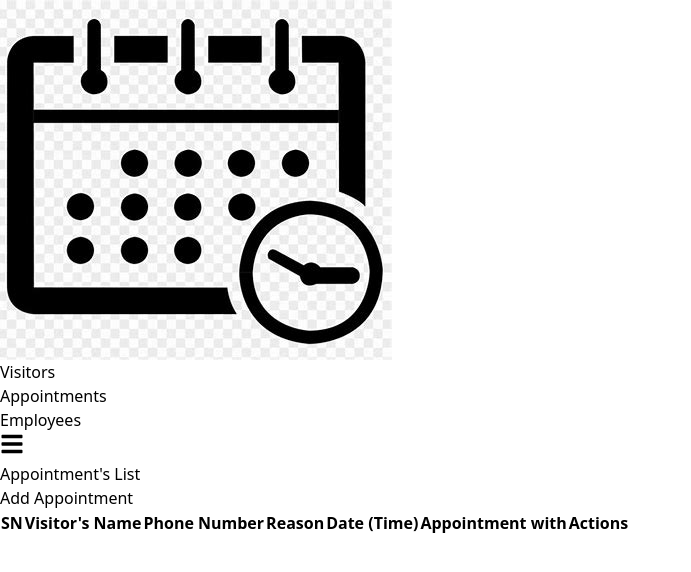
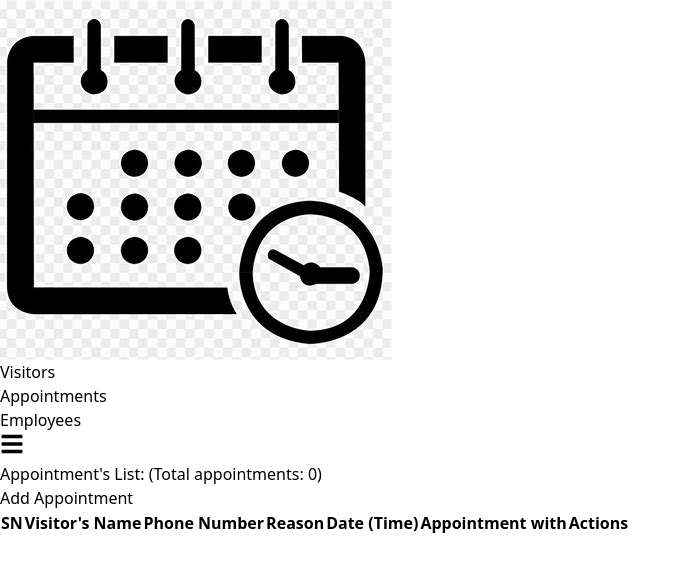
Before and after one commit to KamalBanjade/Appointment_Management_System, a React (Vite) app: page /appointments in a window 1280 px wide. Shown: the top 572 px of the page, without its empty margins (0-691 px from the left). Built offline with nearby package versions, Linux system fonts and the light colour scheme.

Commit message:
`Added total count to appointments and employees lists`

```diff
--- a/src/Redux/AppointmentSlice.jsx
+++ b/src/Redux/AppointmentSlice.jsx
@@ -2,6 +2,7 @@ import { createSlice } from "@reduxjs/toolkit";
 
 const initialState = {
   list: [],
+  totalSN: 0,
 };
 
 const appointmentSlice = createSlice({
@@ -10,6 +11,7 @@ const appointmentSlice = createSlice({
   reducers: {
     addAppointment: (state, action) => {
       state.list.push(action.payload);
+      state.totalSN = state.list.length; // Update total count
     },
     editAppointment: (state, action) => {
       const index = state.list.findIndex((a) => a.id === action.payload.id);
@@ -19,6 +21,7 @@ const appointmentSlice = createSlice({
     },
     deleteAppointment: (state, action) => {
       state.list = state.list.filter((a) => a.id !== action.payload);
+      state.totalSN = state.list.length; // Update total count
     },
   },
 });
--- a/src/Redux/EmployeeSlice.jsx
+++ b/src/Redux/EmployeeSlice.jsx
@@ -5,10 +5,12 @@ const EmployeeSlice = createSlice({
   initialState: {
     list: [], // Employee list
     isEmployeePanelOpen: false, // Controls the visibility of the employee panel
+    totalSN: 0,
   },
   reducers: {
     addEmployee: (state, action) => {
       state.list.push(action.payload);
+      state.totalSN = state.list.length; // Update total count
     },
     editEmployee: (state, action) => {
       const index = state.list.findIndex((emp) => emp.id === action.payload.id);
@@ -21,6 +23,7 @@ const EmployeeSlice = createSlice({
     },
     deleteEmployee: (state, action) => {
       state.list = state.list.filter((emp) => emp.id !== action.payload);
+      state.totalSN = state.list.length; // Update total count
     },
     updateEmployeeImage: (state, action) => {
       const { id, image } = action.payload;
--- a/src/pages/AppointmentsPage.jsx
+++ b/src/pages/AppointmentsPage.jsx
@@ -10,6 +10,7 @@ import { format } from "date-fns"; // Import date-fns for date formatting
 
 const AppointmentsPage = () => {
   const appointments = useSelector((state) => state.appointments.list);
+  const totalSN = useSelector((state) => state.appointments.totalSN);
   const employees = useSelector((state) => state.employees.list);
   const dispatch = useDispatch();
   const [isModalOpen, setModalOpen] = useState(false);
@@ -49,7 +50,7 @@ const AppointmentsPage = () => {
         className={`mt-4 transition-all duration-300 ease-in-out bg-white rounded-lg ${isMenuOpen ? "w-auto md:w-3/4 lg:w-3/4" : "w-auto"}`}
       >
         <div className="flex items-center justify-between mb-4">
-          <h1 className="text-2xl font-bold">Appointment's List</h1>
+          <h1 className="text-2xl font-bold">Appointment's List: (Total appointments: {totalSN})</h1>
           <button
             onClick={() => openModal()}
             className="bg-green-500 text-white px-4 py-2 rounded shadow hover:bg-green-600"
--- a/src/pages/EmployeesPage.jsx
+++ b/src/pages/EmployeesPage.jsx
@@ -10,6 +10,7 @@ import { IconButton } from "@mui/material";
 
 const EmployeePage = () => {
   const employees = useSelector((state) => state.employees.list);
+  const totalSN = useSelector((state) => state.employees.totalSN);
   const isMenuOpen = useSelector((state) => state.employees.isEmployeePanelOpen); // Hamburger menu state from Redux
   const dispatch = useDispatch();
 
@@ -53,7 +54,7 @@ const EmployeePage = () => {
           }`}
       >
         <div className="flex items-center justify-between mb-4">
-          <h1 className="text-2xl font-bold">Employee's List</h1>
+          <h1 className="text-2xl font-bold">Employee's List: (Total Employee: {totalSN})</h1>
           <button
             onClick={openModalForNewEmployee}
             className="bg-green-500 text-white px-4 py-2 rounded shadow hover:bg-green-600"
--- a/src/pages/HomePage.jsx
+++ b/src/pages/HomePage.jsx
@@ -8,11 +8,15 @@ import "react-clock/dist/Clock.css"; // Import the default clock styles
 const HomePage = () => {
     const visitors = useSelector((state) => state.visitors.list);
     const visitorsToday = visitors.length; // Total number of visitors
+    const appointments = useSelector((state) => state.appointments.list);
+    const upcomingAppointments = appointments.length;
+    const employees = useSelector((state) => state.employees.list);
+    const activeEmployees = employees.length;
 
     const [stats, setStats] = useState({
         visitorsToday: visitorsToday,
-    upcomingAppointments: 5,
-    activeEmployees: 8,
+        upcomingAppointments: upcomingAppointments,
+        activeEmployees: activeEmployees,
     });
 
     const [recentActivities, setRecentActivities] = useState([
@@ -43,11 +47,11 @@ const HomePage = () => {
                 </div>
                 <div className="bg-white shadow rounded-lg p-4">
                     <h3 className="text-xl font-bold text-gray-700">Upcoming Appointments</h3>
-          <p className="text-3xl font-semibold text-green-500 mt-2">{stats.upcomingAppointments}</p>
+                    <p className="text-3xl font-semibold text-green-500 mt-2">{upcomingAppointments}</p>
                 </div>
                 <div className="bg-white shadow rounded-lg p-4">
                     <h3 className="text-xl font-bold text-gray-700">Active Employees</h3>
-          <p className="text-3xl font-semibold text-purple-500 mt-2">{stats.activeEmployees}</p>
+                    <p className="text-3xl font-semibold text-purple-500 mt-2">{activeEmployees}</p>
                 </div>
             </div>
 
```
Lines whose indentation alone changed are shown as unchanged.
